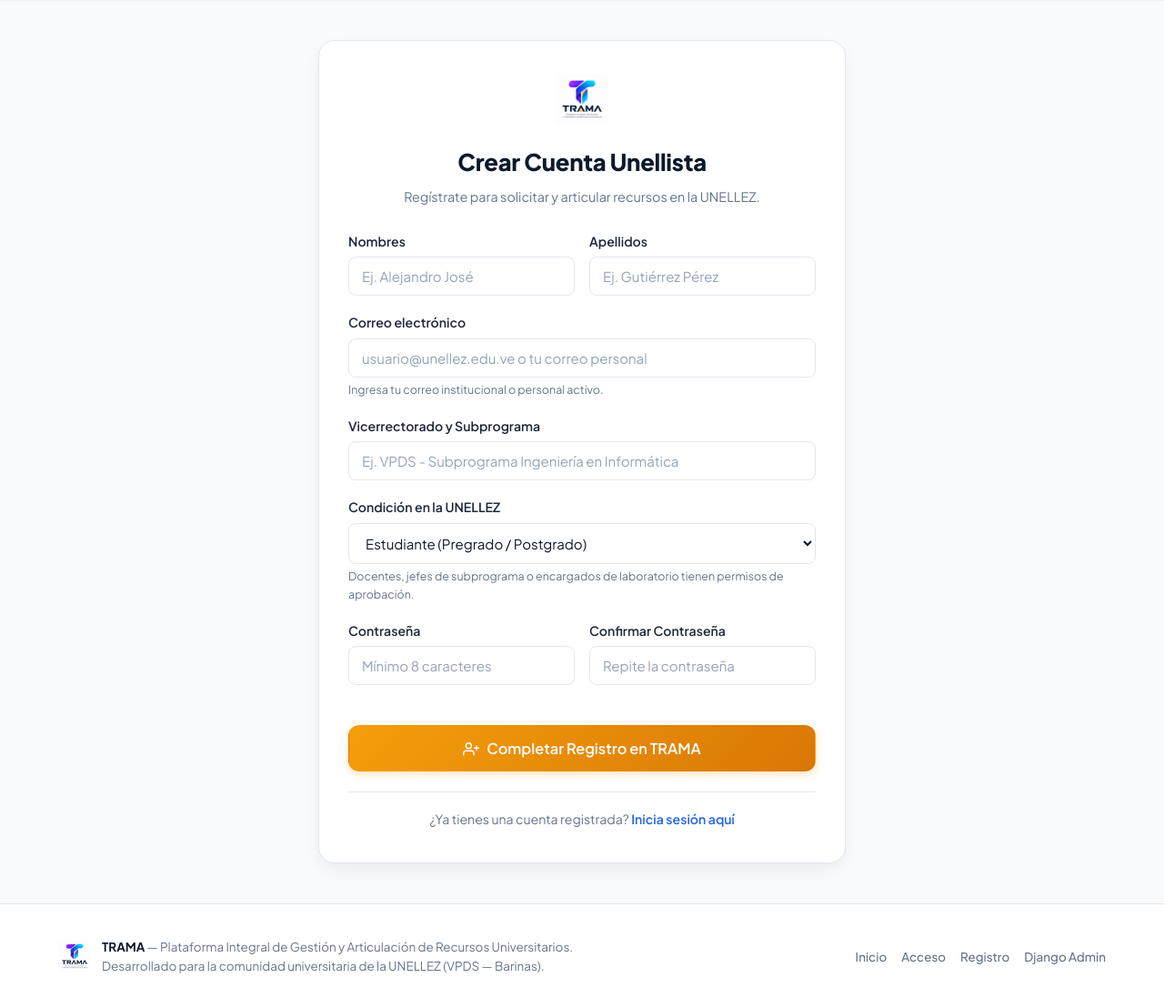
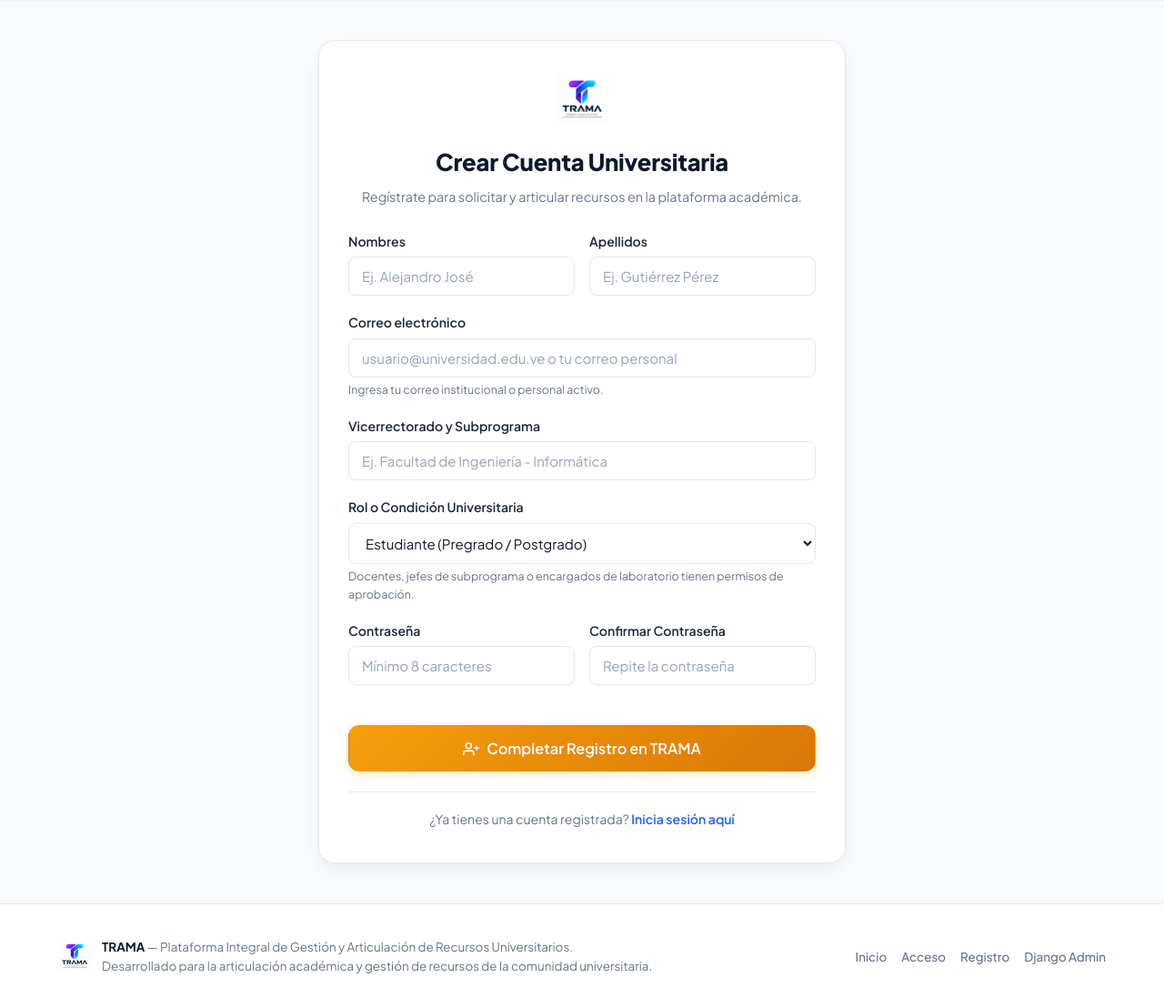
Before and after one commit to alejose2050-afk/TRAMA, a Django app: page /usuarios/registro/ in a window 1280 px wide. Shown: the part 77-1174 px from the top of the page at 91% size. Run offline with Django 5.2, Linux system fonts and the light colour scheme; parts of the project's set-up code (start-up, migrations or seed data) failed here and were passed over.

Commit message:
Ajuste de identidad universitaria, usuarios de prueba e interfaz unificada

```diff
--- a/backend/config/urls.py
+++ b/backend/config/urls.py
@@ -20,8 +20,8 @@ urlpatterns = [
     path('usuarios/', include('users.urls', namespace='users')),
 ]
 
-# Personalización institucional del Panel de Administración (UNELLEZ)
-admin.site.site_header = "TRAMA — Administración UNELLEZ"
+# Personalización institucional del Panel de Administración
+admin.site.site_header = "TRAMA — Administración Universitaria"
 admin.site.site_title = "Panel Administrativo TRAMA"
 admin.site.index_title = "Gestión de Tablas y Base de Datos del Campus"
 
--- a/backend/static/css/trama.css
+++ b/backend/static/css/trama.css
@@ -1,5 +1,5 @@
 /* ==========================================================================
-   TRAMA — Sistema de Diseño e Identidad Visual Oficial (UNELLEZ)
+   TRAMA — Sistema de Diseño e Identidad Visual Universitaria
    Cromática: Azul Noche (#0B192C), Cobalto (#2563EB), Cyan (#0284C7), Ámbar (#F59E0B)
    ========================================================================== */
 
--- a/backend/templates/base.html
+++ b/backend/templates/base.html
@@ -114,7 +114,7 @@
           <img src="{% static 'img/trama_logo.png' %}" alt="Logo TRAMA" class="trama-footer-logo">
           <div class="trama-footer-text">
             <strong>TRAMA</strong> — Plataforma Integral de Gestión y Articulación de Recursos Universitarios.<br>
-            Desarrollado para la comunidad universitaria de la UNELLEZ (VPDS — Barinas).
+            Desarrollado para la articulación académica y gestión de recursos de la comunidad universitaria.
           </div>
         </div>
         <ul class="trama-footer-links">
--- a/backend/templates/roles/dashboard_admin.html
+++ b/backend/templates/roles/dashboard_admin.html
@@ -1,6 +1,6 @@
 <!-- ========================================================================
      VISTA DEL ADMINISTRADOR (Rol: Administrador)
-     Supervisión de usuarios, roles unellistas y acceso al Django Admin
+     Supervisión de usuarios, roles de la plataforma y acceso al Django Admin
      ======================================================================== -->
 
 <div style="padding: 36px 0 64px;">
@@ -10,13 +10,13 @@
     <div>
       <div style="display: flex; align-items: center; gap: 10px; margin-bottom: 6px;">
         <span class="badge badge-amber">Administrador TRAMA</span>
-        <span style="font-size: 0.85rem; color: var(--trama-text-muted);">Sede UNELLEZ — Barinas</span>
+        <span style="font-size: 0.85rem; color: var(--trama-text-muted);">Campus Universitario</span>
       </div>
       <h1 style="font-size: 1.85rem; font-weight: 800; color: var(--trama-navy-deep); letter-spacing: -0.02em;">
         Consola de Administración, {{ user.first_name }}
       </h1>
       <p style="font-size: 0.95rem; color: var(--trama-text-muted); margin-top: 4px;">
-        Supervisión de cuentas de estudiantes y docentes de la UNELLEZ, control de roles y acceso a la base de datos.
+        Supervisión de cuentas de estudiantes y docentes universitarios, control de roles y acceso a la base de datos.
       </p>
     </div>
     <div style="display: flex; gap: 12px;">
--- a/backend/templates/users/register.html
+++ b/backend/templates/users/register.html
@@ -12,8 +12,8 @@
         <a href="{% url 'home' %}">
           <img src="{% static 'img/trama_logo.png' %}" alt="TRAMA" class="auth-header-logo">
         </a>
-        <h1 class="auth-title">Crear Cuenta Unellista</h1>
-        <p class="auth-subtitle">Regístrate para solicitar y articular recursos en la UNELLEZ.</p>
+        <h1 class="auth-title">Crear Cuenta Universitaria</h1>
+        <p class="auth-subtitle">Regístrate para solicitar y articular recursos en la plataforma académica.</p>
       </div>
 
       <form method="post" action="{% url 'users:register' %}">
@@ -54,7 +54,7 @@
         </div>
 
         <div class="form-group">
-          <label for="id_role" class="form-label">Condición en la UNELLEZ</label>
+          <label for="id_role" class="form-label">Rol o Condición Universitaria</label>
           {{ form.role }}
           <span class="form-help">Docentes, jefes de subprograma o encargados de laboratorio tienen permisos de aprobación.</span>
           {% if form.role.errors %}
--- a/backend/users/forms.py
+++ b/backend/users/forms.py
@@ -1,9 +1,9 @@
 """
 Formularios de autenticación y registro de usuarios para TRAMA.
-Adaptado a la estructura académica de la UNELLEZ (Vicerrectorados, Programas y Subprogramas).
+Adaptado a la estructura académica universitaria (Facultades, Escuelas y Departamentos).
 
 Incluye:
-- Registro de integrantes de la UNELLEZ con su adscripción académica.
+- Registro de integrantes de la comunidad universitaria con su adscripción académica.
 - Formulario de inicio de sesión con correo universitario y contraseña.
 - Formulario de edición de perfil para mantener los datos de contacto al día.
 """
@@ -20,9 +20,9 @@ User = get_user_model()
 
 class UserRegistrationForm(forms.ModelForm):
     """
-    Formulario de registro para la comunidad unellista.
-    Captura datos de identidad, correo institucional y el Subprograma
-    académico o área de adscripción dentro del Vicerrectorado.
+    Formulario de registro para la comunidad universitaria.
+    Captura datos de identidad, correo institucional y el departamento
+    o área de adscripción académica.
     """
 
     first_name = forms.CharField(
@@ -50,24 +50,24 @@ class UserRegistrationForm(forms.ModelForm):
         required=True,
         widget=forms.EmailInput(attrs={
             'class': 'form-input',
-            'placeholder': 'usuario@unellez.edu.ve o tu correo personal',
+            'placeholder': 'usuario@universidad.edu.ve o tu correo personal',
             'autocomplete': 'email',
         })
     )
     department = forms.CharField(
-        label='Vicerrectorado y Subprograma Académico',
+        label='Facultad / Escuela o Departamento Académico',
         max_length=150,
         required=True,
         widget=forms.TextInput(attrs={
             'class': 'form-input',
-            'placeholder': 'Ej. VPDS - Subprograma Ingeniería en Informática',
+            'placeholder': 'Ej. Facultad de Ingeniería - Informática',
         })
     )
     role = forms.ChoiceField(
-        label='Condición en la UNELLEZ',
+        label='Rol o Condición Universitaria',
         choices=[
             (User.Role.USER, 'Estudiante (Pregrado / Postgrado)'),
-            (User.Role.MANAGER, 'Docente / Jefe de Subprograma / Encargado de Laboratorio'),
+            (User.Role.MANAGER, 'Docente / Coordinador / Encargado de Laboratorio'),
         ],
         initial=User.Role.USER,
         widget=forms.Select(attrs={
@@ -136,7 +136,7 @@ class UserLoginForm(AuthenticationForm):
         label='Correo electrónico registrado',
         widget=forms.EmailInput(attrs={
             'class': 'form-input',
-            'placeholder': 'usuario@unellez.edu.ve o tu correo',
+            'placeholder': 'usuario@universidad.edu.ve o tu correo',
             'autocomplete': 'email',
             'autofocus': True,
         })
@@ -153,7 +153,7 @@ class UserLoginForm(AuthenticationForm):
 
 class ProfileUpdateForm(forms.ModelForm):
     """
-    Formulario para actualizar datos personales del perfil unellista.
+    Formulario para actualizar datos personales del perfil de usuario.
     """
 
     first_name = forms.CharField(
--- a/backend/users/views.py
+++ b/backend/users/views.py
@@ -1,14 +1,14 @@
 """
 Vistas para la gestión de usuarios, autenticación y navegación principal de TRAMA.
-Contextualizado a la UNELLEZ (Universidad Nacional Experimental de los Llanos Occidentales Ezequiel Zamora).
+Orientado a la gestión académica universitaria.
 
 Controladores incluidos:
 - home_view: Vista adaptativa basada en roles de usuario (RBAC):
-    * Visitante: Portada y catálogo de consulta para la comunidad unellista.
-    * Usuario (Estudiante): Panel de solicitudes personales de equipos y espacios para subproyectos.
-    * Gestor (Docente/Jefe de Subprograma): Bandeja de aprobación de préstamos y recursos a su cargo.
+    * Visitante: Portada y catálogo de consulta para la comunidad universitaria.
+    * Usuario (Estudiante): Panel de solicitudes personales de equipos y espacios para proyectos.
+    * Gestor (Docente/Coordinador): Bandeja de aprobación de préstamos y recursos a su cargo.
     * Administrador: Métricas globales del sistema piloto y consola de control.
-- register_view: Procesa el registro con rol y adscripción a la UNELLEZ.
+- register_view: Procesa el registro con rol y adscripción académica.
 - login_view: Autentica al usuario mediante correo y contraseña.
 - logout_view: Cierra la sesión activa y redirige al inicio.
 - profile_view: Permite al usuario consultar y actualizar sus datos de perfil.
@@ -27,7 +27,7 @@ User = get_user_model()
 def home_view(request):
     """
     Página principal de TRAMA.
-    Renderiza la vista correspondiente según el rol o privilegio del usuario en la UNELLEZ.
+    Renderiza la vista correspondiente según el rol o privilegio del usuario en el sistema.
     """
     user = request.user
     context = {}
@@ -148,7 +148,7 @@ def home_view(request):
 
 def register_view(request):
     """
-    Controlador para el registro de nuevos integrantes de la UNELLEZ.
+    Controlador para el registro de nuevos integrantes universitarios.
     Crea la cuenta, asigna el perfil correspondiente e inicia la sesión.
     """
     if request.user.is_authenticated:
@@ -161,7 +161,7 @@ def register_view(request):
             login(request, user)
             messages.success(
                 request,
-                f'¡Bienvenido a TRAMA, {user.first_name}! Tu cuenta unellista ha sido creada exitosamente.'
+                f'¡Bienvenido a TRAMA, {user.first_name}! Tu cuenta universitaria ha sido creada exitosamente.'
             )
             return redirect('home')
         else:
--- a/frontend/index.html
+++ b/frontend/index.html
@@ -4,7 +4,7 @@
     <meta charset="UTF-8" />
     <link rel="icon" type="image/png" href="/trama_logo.png" />
     <meta name="viewport" content="width=device-width, initial-scale=1.0" />
-    <title>TRAMA — Frontend (Vite + React) | UNELLEZ</title>
+    <title>TRAMA — Frontend (Vite + React)</title>
     <link rel="preconnect" href="https://fonts.googleapis.com">
     <link rel="preconnect" href="https://fonts.gstatic.com" crossorigin>
     <link href="https://fonts.googleapis.com/css2?family=Plus+Jakarta+Sans:wght@400;500;600;700;800&display=swap" rel="stylesheet">
--- a/frontend/src/App.jsx
+++ b/frontend/src/App.jsx
@@ -33,7 +33,7 @@ function App() {
             <div className="brand-sub">Frontend — Vite.js & React</div>
           </div>
         </div>
-        <span className="badge-pill">UNELLEZ — VPDS Barinas</span>
+        <span className="badge-pill">Campus Universitario</span>
       </header>
 
       <main>
@@ -63,7 +63,7 @@ function App() {
               rel="noreferrer"
               className="btn btn-outline"
             >
-              Django Admin UNELLEZ
+              Django Admin
             </a>
             <button
               type="button"
@@ -119,7 +119,7 @@ function App() {
 
       <footer className="footer-note">
         <strong>TRAMA</strong> — Plataforma Integral de Gestión y Articulación de Recursos Universitarios.<br />
-        Subprograma Ingeniería en Informática — UNELLEZ (VPDS Barinas).
+        Desarrollo académico orientado a estudiantes y docentes universitarios.
       </footer>
     </div>
   )
```
Also changed, not shown: backend/templates/roles/dashboard_manager.html (+4 -4 lines), backend/templates/roles/dashboard_user.html (+5 -5 lines), backend/templates/roles/landing_visitor.html (+12 -12 lines), backend/users/fixtures/initial_users.json (+25 -83 lines), compose.yaml (+0 -17 lines), README.md.
